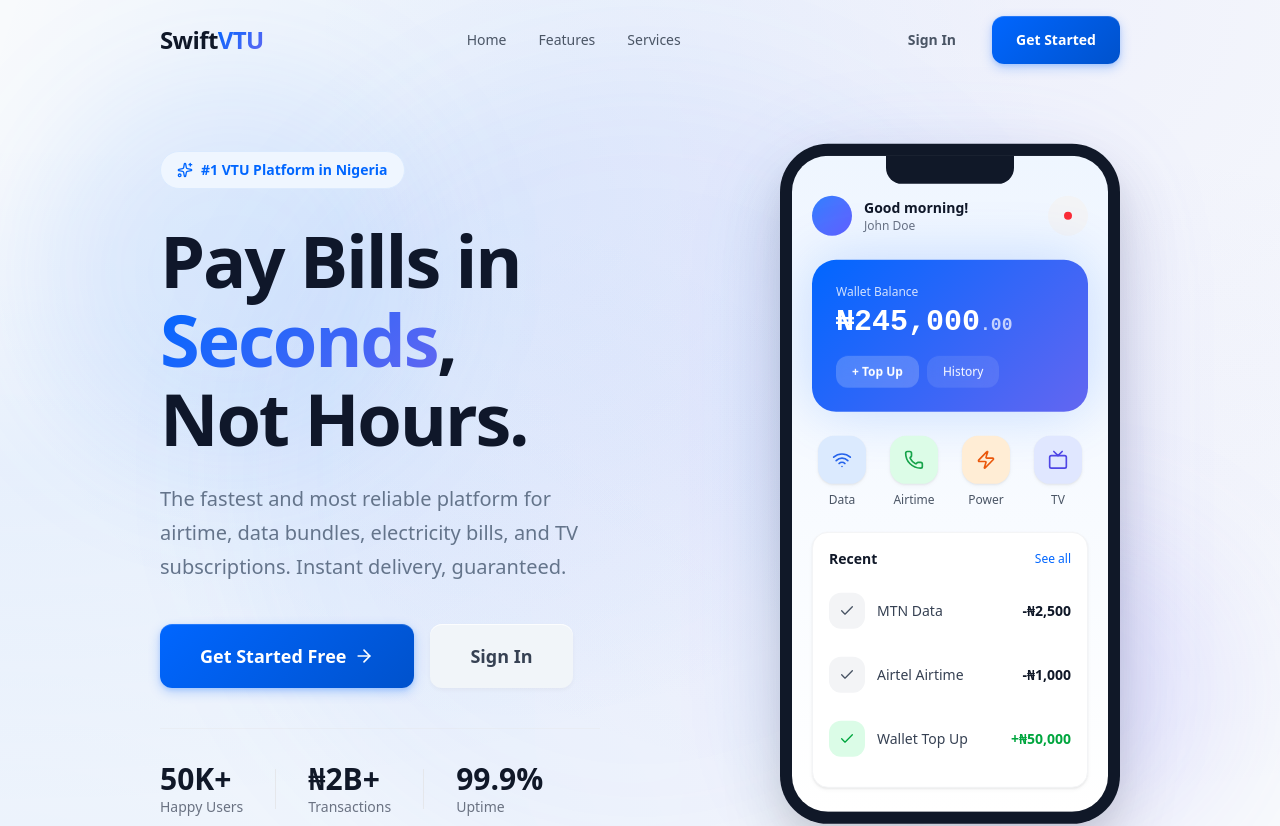
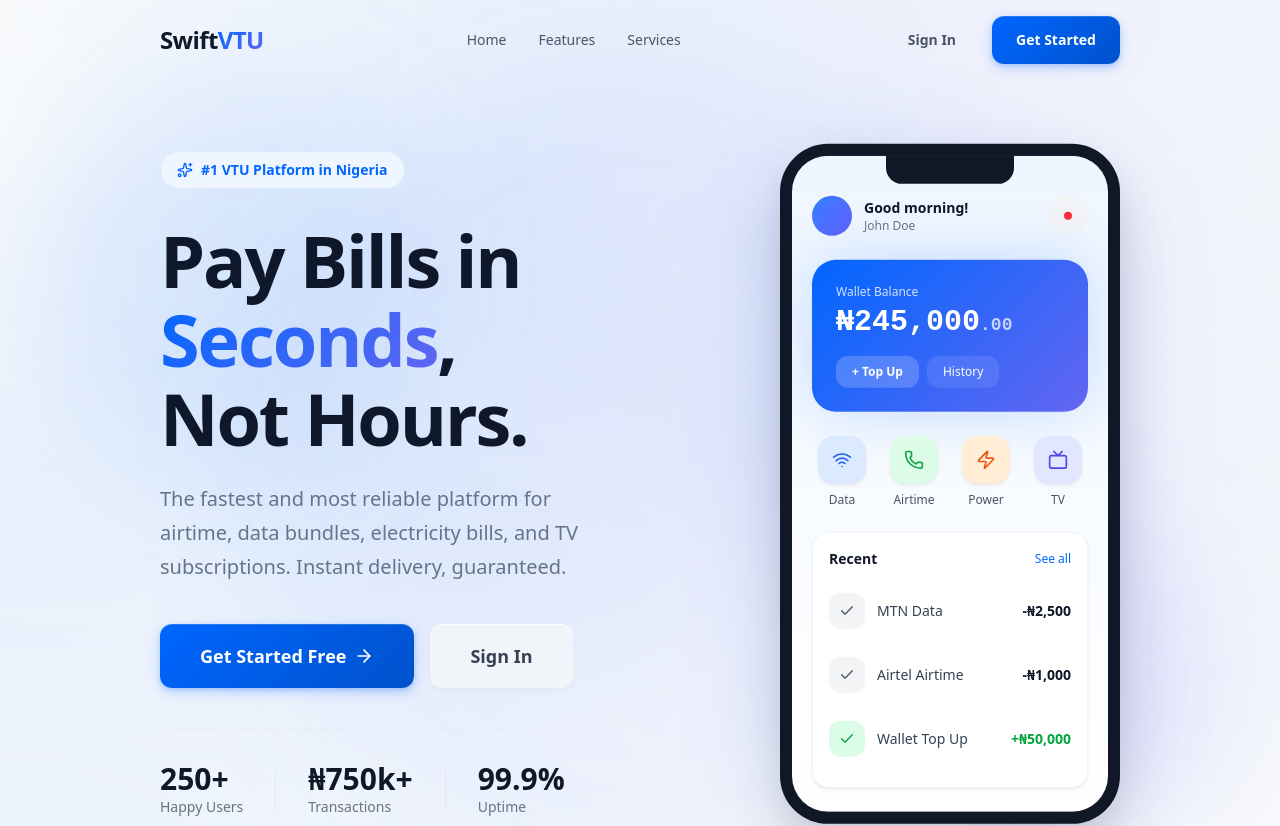
Before and after one commit to Samdav2/sltv-frontend, a Next.js app: page / in a window 1280 px wide. Shown: the top 826 px of the page. Built offline with nearby package versions, Linux system fonts and the light colour scheme.

Commit message:
fixing home page and editing pages

```diff
--- a/app/(dashboard)/services/sltv/page.tsx
+++ b/app/(dashboard)/services/sltv/page.tsx
@@ -127,7 +127,8 @@ export default function SLTVPage() {
                     </div>
                     SLTV Subscription
                 </h1>
-                <p className="text-gray-500 mt-2">Instant activation for Super Link TV</p>
+                <p className="text-gray-500 mt-2">Instant activation for SLTV</p>
+                <p className="text-red-500 font-bold mt-1">Make Sure Your Decoder is Turned on</p>
             </div>
 
             <div className="bg-white p-6 rounded-2xl shadow-sm border border-gray-100">
--- a/app/(dashboard)/support/page.tsx
+++ b/app/(dashboard)/support/page.tsx
@@ -81,6 +81,16 @@ export default function SupportPage() {
             <div className="grid grid-cols-1 md:grid-cols-3 gap-8">
                 {/* Create Ticket Form */}
                 <div className="md:col-span-1">
+                    {/* Contact Info */}
+                    <div className="bg-green-50 p-6 rounded-2xl shadow-sm border border-green-100 mb-6">
+                        <h3 className="text-lg font-bold text-green-900 mb-2">Need Quick Help?</h3>
+                        <p className="text-green-700 text-sm mb-3">Contact us on WhatsApp for immediate assistance.</p>
+                        <div className="flex items-center gap-2 text-green-800 font-mono font-bold text-lg">
+                            <MessageSquare className="w-5 h-5" />
+                            09116935348
+                        </div>
+                    </div>
+
                     <div className="bg-white p-6 rounded-2xl shadow-sm border border-gray-100">
                         <h3 className="text-lg font-bold text-gray-900 mb-4">
                             Create New Ticket
--- a/app/page.tsx
+++ b/app/page.tsx
@@ -72,12 +72,12 @@ export default function Home() {
               {/* Stats */}
               <div className="flex flex-wrap items-center justify-center lg:justify-start gap-8 pt-8 border-t border-gray-200/50">
                 <div>
-                  <div className="text-2xl lg:text-3xl font-bold text-gray-900">50K+</div>
+                  <div className="text-2xl lg:text-3xl font-bold text-gray-900">250+</div>
                   <div className="text-sm text-gray-500">Happy Users</div>
                 </div>
                 <div className="w-px h-10 bg-gray-200 hidden sm:block"></div>
                 <div>
-                  <div className="text-2xl lg:text-3xl font-bold text-gray-900">₦2B+</div>
+                  <div className="text-2xl lg:text-3xl font-bold text-gray-900">₦750k+</div>
                   <div className="text-sm text-gray-500">Transactions</div>
                 </div>
                 <div className="w-px h-10 bg-gray-200 hidden sm:block"></div>
```
